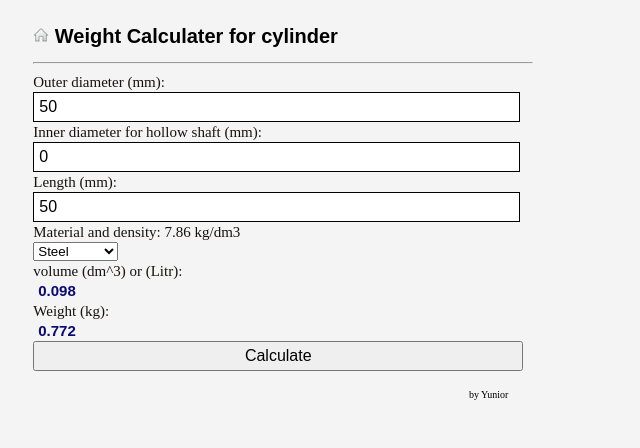
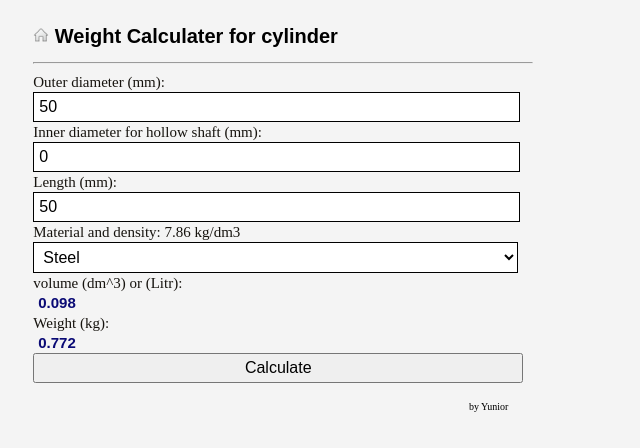
Before and after one commit to zyfgxx/MechCal, a plain HTML site: page html/Cylweight.html in a window 1280 px wide. Shown: the whole page, without its empty margins (0-640 px from the left). Drawn offline with Linux system fonts and the light colour scheme.

Commit message:
Update MyCal.css

```diff
--- a/CSS/MyCal.css
+++ b/CSS/MyCal.css
@@ -42,7 +42,17 @@ body {
     color: black;
     padding: 5px;
     border: black 1px solid;
+}
 
+.box1 select {
+    width: 97%;
+    max-width: 500px;
+    font-size: 16px;
+    font-family:Arial, Helvetica, sans-serif;
+    background-color: white;
+    color: black;
+    padding: 5px;
+    border: black 1px solid;
 }
 
 .Result {
```
